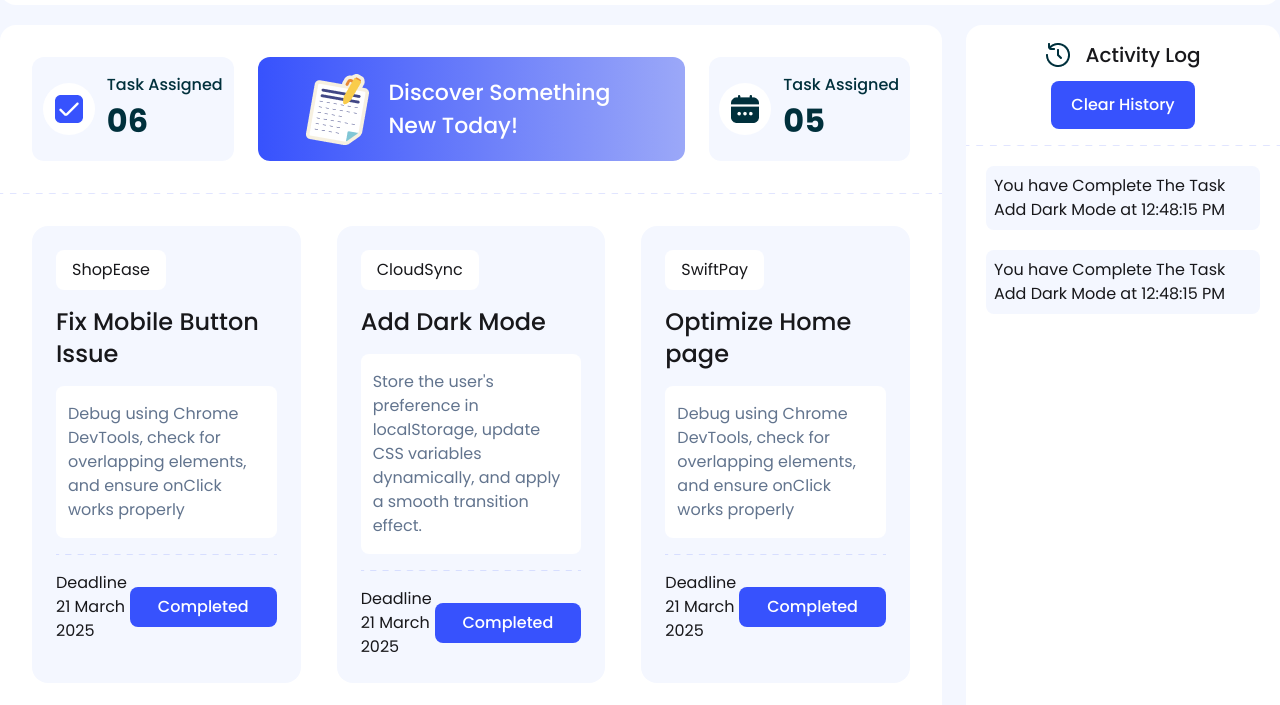
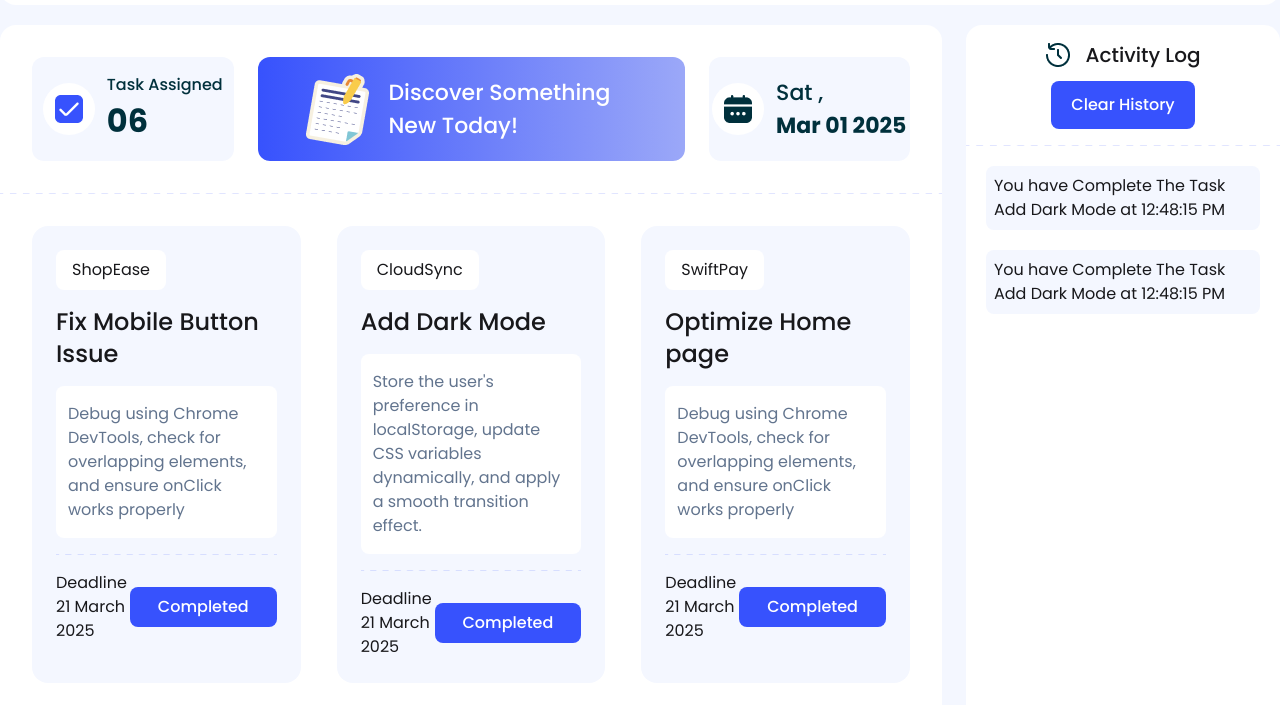
Before and after one commit to MubtasimPrime/Dev_Board_Page_JS, a plain HTML site: page index.html in a window 1280 px wide. Shown: the part 95-800 px from the top of the page. Drawn offline with nearby package versions, Linux system fonts and the light colour scheme.

Commit message:
Current date added

```diff
--- /dev/null
+++ b/curretnDate.js
@@ -0,0 +1,14 @@
+let myDate = new Date();
+
+// Day
+let dayText = myDate.toLocaleDateString("en-US", {
+  weekday: "short",
+});
+
+const pText = document.getElementById("day");
+pText.textContent = `${dayText} ,`;
+
+// Month Date Year
+let monthYearText = myDate.toDateString().slice(4);
+const h2Text = document.getElementById("mm-dd-yy");
+h2Text.textContent = monthYearText;
--- a/index.html
+++ b/index.html
@@ -97,8 +97,14 @@
                 <img src="assets/calender.png" alt="" />
               </div>
               <div>
-                <p class="font-medium text-[#00303C]">Task Assigned</p>
-                <h2 class="font-bold text-[#00303C] text-[2rem]" id="">05</h2>
+                <p
+                  id="day"
+                  class="font-medium text-[#00303C] text-[1.375rem]"
+                ></p>
+                <h2
+                  class="font-bold text-[#00303C] text-[1.375rem]"
+                  id="mm-dd-yy"
+                ></h2>
               </div>
             </div>
           </div>
@@ -308,5 +314,6 @@
         </div>
       </section>
     </main>
+    <script src="curretnDate.js"></script>
   </body>
 </html>
```
Also changed, not shown: script.js (deleted).
